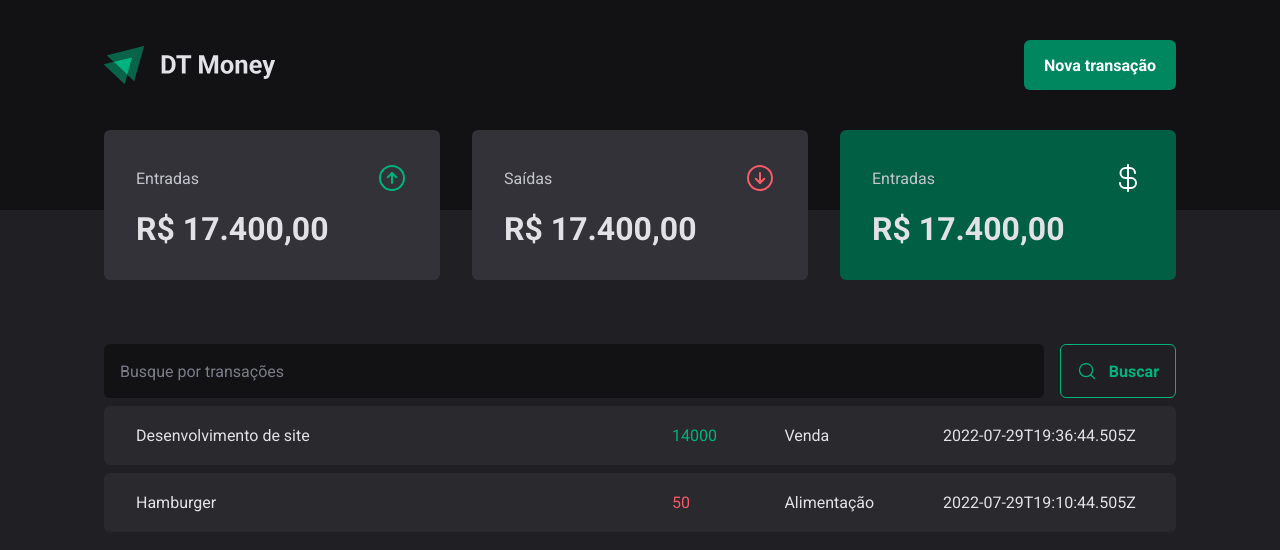
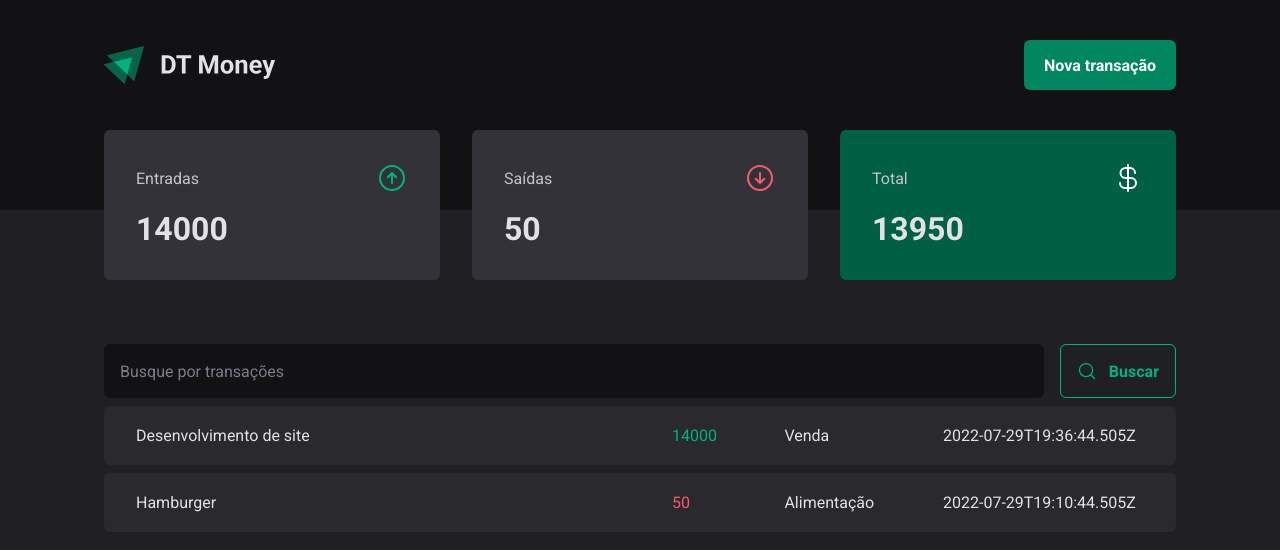
Before and after one commit to PedroPauloBrCalazans/DT-MONEY, a React (Vite) app: page / in a window 1280 px wide. Shown: the top 550 px of the page. Built offline with nearby package versions, Linux system fonts and the light colour scheme; data requests are answered from the project's data file.

Commit message:
feat: Calculando resumo de transações.

```diff
--- a/src/components/Summary/index.tsx
+++ b/src/components/Summary/index.tsx
@@ -5,6 +5,25 @@ import { TransactionsContext } from "../../contexts/TransactionsContext";
 
 export function Summary() {
   const { transactions } = useContext(TransactionsContext);
+
+  const summary = transactions.reduce(
+    (acc, transaction) => {
+      if (transaction.type === "income") {
+        acc.income += transaction.price;
+        acc.total += transaction.price;
+      } else {
+        acc.outcome += transaction.price;
+        acc.total -= transaction.price;
+      }
+
+      return acc;
+    },
+    {
+      income: 0,
+      outcome: 0,
+      total: 0,
+    }
+  );
 
   return (
     <SummaryContainer>
@@ -14,7 +33,7 @@ export function Summary() {
           <ArrowCircleUp size={32} color="#00b37e" />
         </header>
 
-        <strong>R$ 17.400,00</strong>
+        <strong>{summary.income}</strong>
       </SummaryCard>
 
       <SummaryCard>
@@ -23,16 +42,16 @@ export function Summary() {
           <ArrowCircleDown size={32} color="#f75a68" />
         </header>
 
-        <strong>R$ 17.400,00</strong>
+        <strong>{summary.outcome}</strong>
       </SummaryCard>
 
       <SummaryCard variant="green">
         <header>
-          <span>Entradas</span>
+          <span>Total</span>
           <CurrencyDollar size={32} color="#fff" />
         </header>
 
-        <strong>R$ 17.400,00</strong>
+        <strong>{summary.total}</strong>
       </SummaryCard>
     </SummaryContainer>
   );
```
